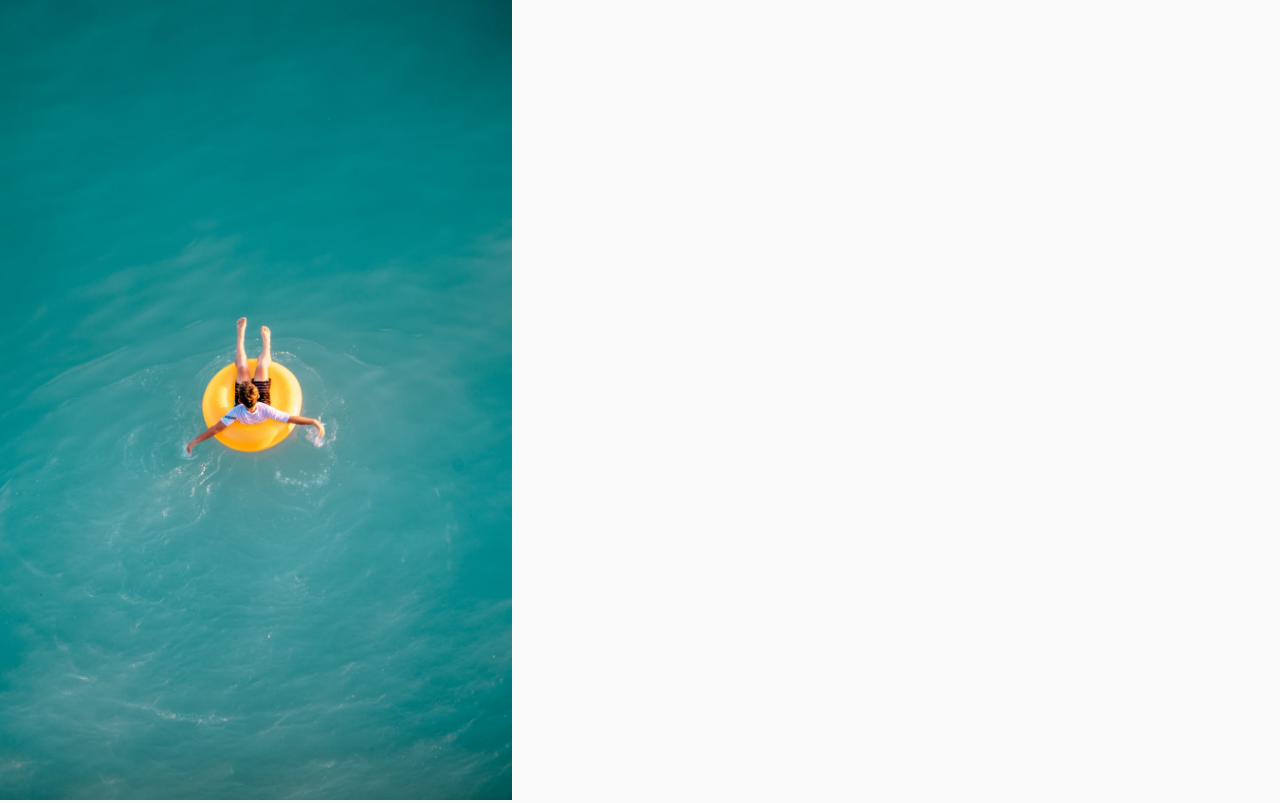
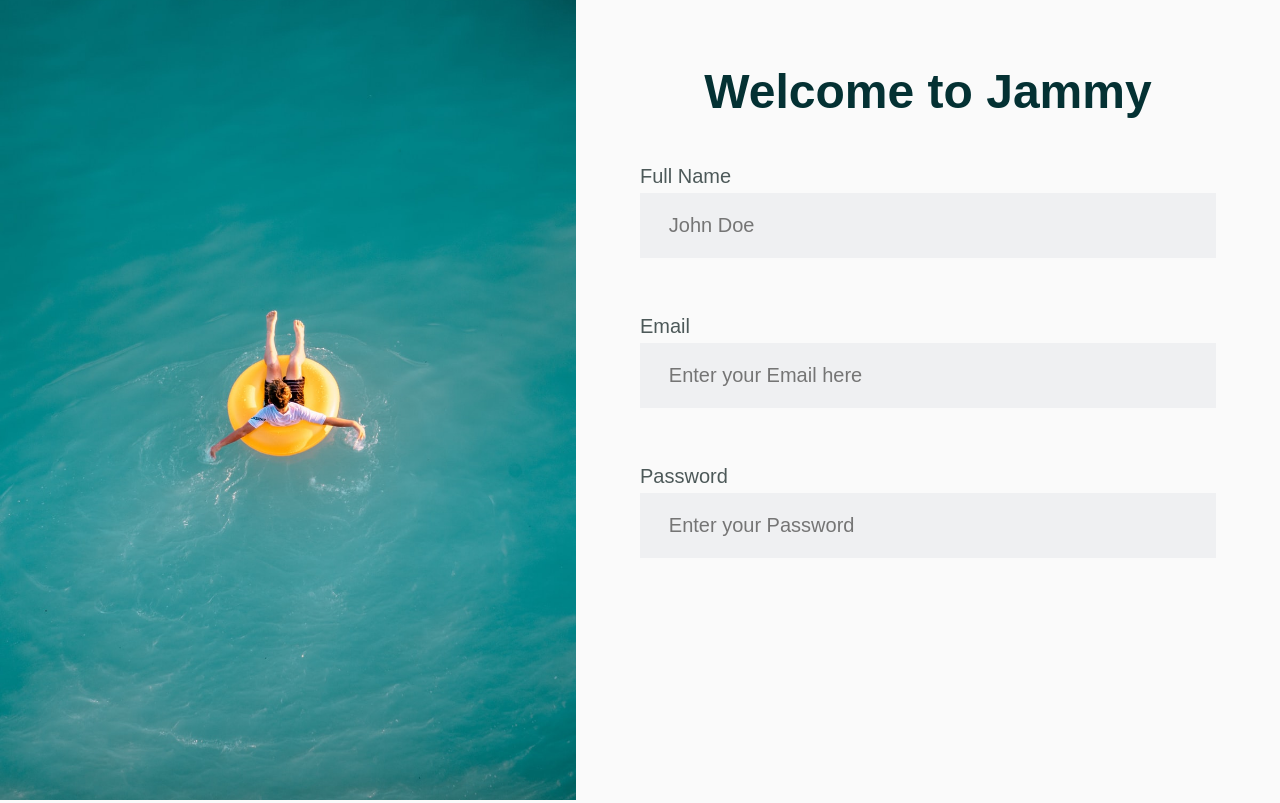
Before and after one commit to andradeigor/ts-landing-page, a React (Create React App) app: page / in a window 1280 px wide. Built offline with nearby package versions, Linux system fonts and the light colour scheme; the HTML template or start-up script is replaced by a standard one.

Commit message:
title and inputs done

```diff
--- a/src/components/LoginPage/index.tsx
+++ b/src/components/LoginPage/index.tsx
@@ -1,13 +1,41 @@
 import React from "react";
-import { LoginPageWarper, LoginPageImageWarper, LoginPageImage } from "./style";
+import {
+  LoginPageWarper,
+  LoginPageImageWarper,
+  LoginPageImage,
+  LoginPageFormWarper,
+  LoginPageFormContainer,
+  LoginPageFormTitle,
+  LoginPageFormItemWarper,
+  LoginPageFormItemTitle,
+  LoginPageFormItem,
+} from "./style";
 import ImagePath from "../../assets/background.jpeg";
-/*     */
+/*
+ */
 const LoginPage: React.FC = () => {
   return (
     <LoginPageWarper>
       <LoginPageImageWarper>
         <LoginPageImage src={ImagePath} />
       </LoginPageImageWarper>
+      <LoginPageFormWarper>
+        <LoginPageFormContainer>
+          <LoginPageFormTitle>Welcome to Jammy</LoginPageFormTitle>
+          <LoginPageFormItemWarper>
+            <LoginPageFormItemTitle>Full Name</LoginPageFormItemTitle>
+            <LoginPageFormItem placeholder="John Doe"></LoginPageFormItem>
+          </LoginPageFormItemWarper>
+          <LoginPageFormItemWarper>
+            <LoginPageFormItemTitle>Email</LoginPageFormItemTitle>
+            <LoginPageFormItem placeholder="Enter your Email here"></LoginPageFormItem>
+          </LoginPageFormItemWarper>
+          <LoginPageFormItemWarper>
+            <LoginPageFormItemTitle>Password</LoginPageFormItemTitle>
+            <LoginPageFormItem placeholder="Enter your Password"></LoginPageFormItem>
+          </LoginPageFormItemWarper>
+        </LoginPageFormContainer>
+      </LoginPageFormWarper>
     </LoginPageWarper>
   );
 };
--- a/src/components/LoginPage/style.tsx
+++ b/src/components/LoginPage/style.tsx
@@ -7,12 +7,54 @@ export const LoginPageWarper = styled.div`
   flex-direction: row;
 `;
 export const LoginPageImageWarper = styled.div`
-  width: 40%;
-  background-color: blue;
+  width: 45%;
 `;
 
 export const LoginPageImage = styled.img`
-  overflow: hidden;
+  object-fit: cover;
   width: 100%;
   height: 100vh;
 `;
+
+export const LoginPageFormWarper = styled.div`
+  width: 55%;
+  height: 100vh;
+  background-color: ${(props) => props.theme.colors.background};
+  padding: 5%;
+`;
+
+export const LoginPageFormContainer = styled.form`
+  width: 100%;
+  height: 100%;
+  display: flex;
+  flex-direction: column;
+  align-items: center;
+`;
+export const LoginPageFormTitle = styled.h1`
+  font-size: 48px;
+  font-weight: 600;
+  margin-bottom: 8%;
+`;
+export const LoginPageFormItemWarper = styled.div`
+  width: 100%;
+  height: 150px;
+`;
+
+export const LoginPageFormItemTitle = styled.p`
+  font-size: 20px;
+  color: ${(props) => props.theme.colors.secondary};
+  margin-bottom: 5px;
+`;
+
+export const LoginPageFormItem = styled.input`
+  width: 100%;
+  height: 65px;
+  background-color: ${(props) => props.theme.colors.backgroundInput};
+  outline: none;
+  border: none;
+  color: ${(props) => props.theme.colors.secondary};
+  padding-top: 3%;
+  padding-bottom: 3%;
+  padding-left: 5%;
+  font-size: 20px;
+`;
```
